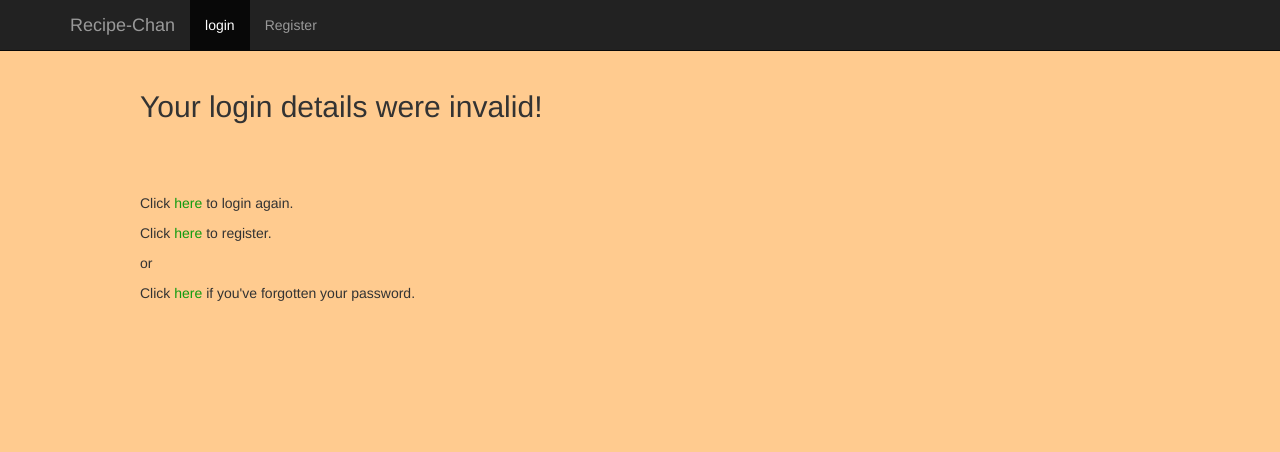
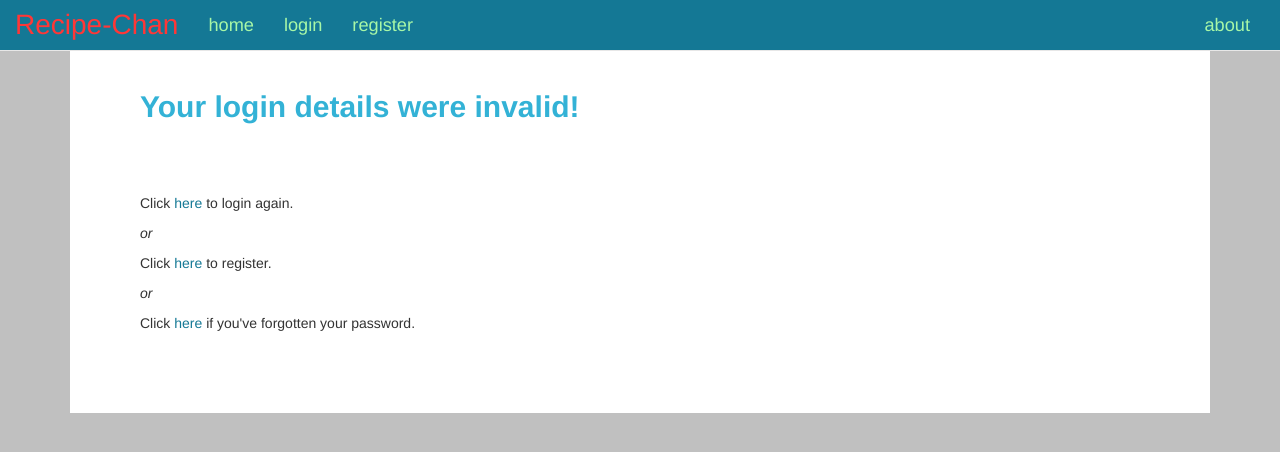
Before and after one commit to AzizHarrington/DjangoRecipeBook, a Django app: page /accounts/invalid/ in a window 1280 px wide. Shown: the top 452 px of the page. Run offline with Django 3.2, Linux system fonts and the light colour scheme; parts of the project's set-up code (start-up, migrations or seed data) failed here and were passed over.

Commit message:
some simple styling

```diff
--- a/accounts/templates/invalid_login.html
+++ b/accounts/templates/invalid_login.html
@@ -7,8 +7,9 @@
     <br>
     <br>
     <p>Click <a href="{% url 'login' %}">here</a> to login again.</p>
+    <p><em>or</em></p>
     <p>Click <a href="{% url 'register' %}">here</a> to register.</p>
-    <p>or</p>
+    <p><em>or</em></p>
     <p>Click <a href="{% url 'reset' %}">here</a> if you've forgotten your password.</p>
 
 {% endblock %}
--- a/accounts/templates/loggedin.html
+++ b/accounts/templates/loggedin.html
@@ -7,7 +7,7 @@
     <br>
     <br>
     <p>Click <a href="{% url 'list' %}">here</a> to see new recipes</p>
-    <br>
+    <p><em>or</em></p>
     <p>Click <a href="{% url 'logout' %}">here</a> to logout.</p>
 
 {% endblock %}
--- a/accounts/templates/login.html
+++ b/accounts/templates/login.html
@@ -1,6 +1,8 @@
 {% extends "base.html" %}
 
 {% block content %}
+
+    <h2>Login</h2>
 
     {% if form.errors %}
         <p> Sorry, that's not a valid username or password</p>
--- a/dishes/templates/base.html
+++ b/dishes/templates/base.html
@@ -6,15 +6,48 @@
     <meta charset="utf-8">
     <link rel="stylesheet" href="{{ STATIC_URL }}css/bootstrap.min.css" media="screen">
     <style type="text/css">
+        body {
+          background-color: silver;
+        }
         .starter-template {
           padding: 70px;
+          background-color: white;
+        }
+        .navbar-custom {
+          background-color:#147895;
+          border-radius:0;
+        }
+        .navbar-custom .navbar-nav > li > a:hover {
+          color: #FF3737;
+        }
+        .navbar-custom .navbar-nav > li > a {
+          color: #A7F7A7;
+          font-size: 130%;
+        }
+        .navbar-custom .navbar-brand:hover {
+          color: #FF3737;
+        }
+        .navbar-custom .navbar-brand {
+          color: #A7F7A7;
+          font-size:200%;
+        }
+        a {
+          text-decoration: none;
+          color: #147895;
+        }
+        a:hover {
+          color: #FF3737;
+          text-decoration: none;
+        }
+        h2 {
+          font-weight: bold;
+          color: #33B2D6;
         }
     </style>
 </head>
 
 <body>
-    <div class="navbar navbar-fixed-top navbar-inverse" role="navigation">
-      <div class="container navbarcont">
+    <div class="navbar navbar-fixed-top navbar-default navbar-custom" role="navigation">
         <div class="navbar-header">
           <button type="button" class="navbar-toggle" data-toggle="collapse" data-target=".navbar-collapse">
             <span class="icon-bar"></span>
@@ -25,15 +58,18 @@
         </div>
         <div class="collapse navbar-collapse">
           <ul class="nav navbar-nav">
+            <li><a href="/">home</a></li>
             {% if user.is_authenticated %}
-              <li><a href="{% url 'logout' %}">Logout</a></li>
+              <li><a href="{% url 'logout' %}">logout</a></li>
             {% else %}
-              <li class="active"><a href="{% url 'login' %}">login</a></li>
-              <li><a href="{% url 'register' %}">Register</a></li>
+              <li><a href="{% url 'login' %}">login</a></li>
+              <li><a href="{% url 'register' %}">register</a></li>
             {% endif %}
           </ul>
+          <ul class="nav navbar-nav pull-right">
+            <li class="pull-right"><a href="#">about</a></li>
+          </ul>
         </div><!--/.nav-collapse -->
-      </div>
     </div>
 
     <div class="container">
```
